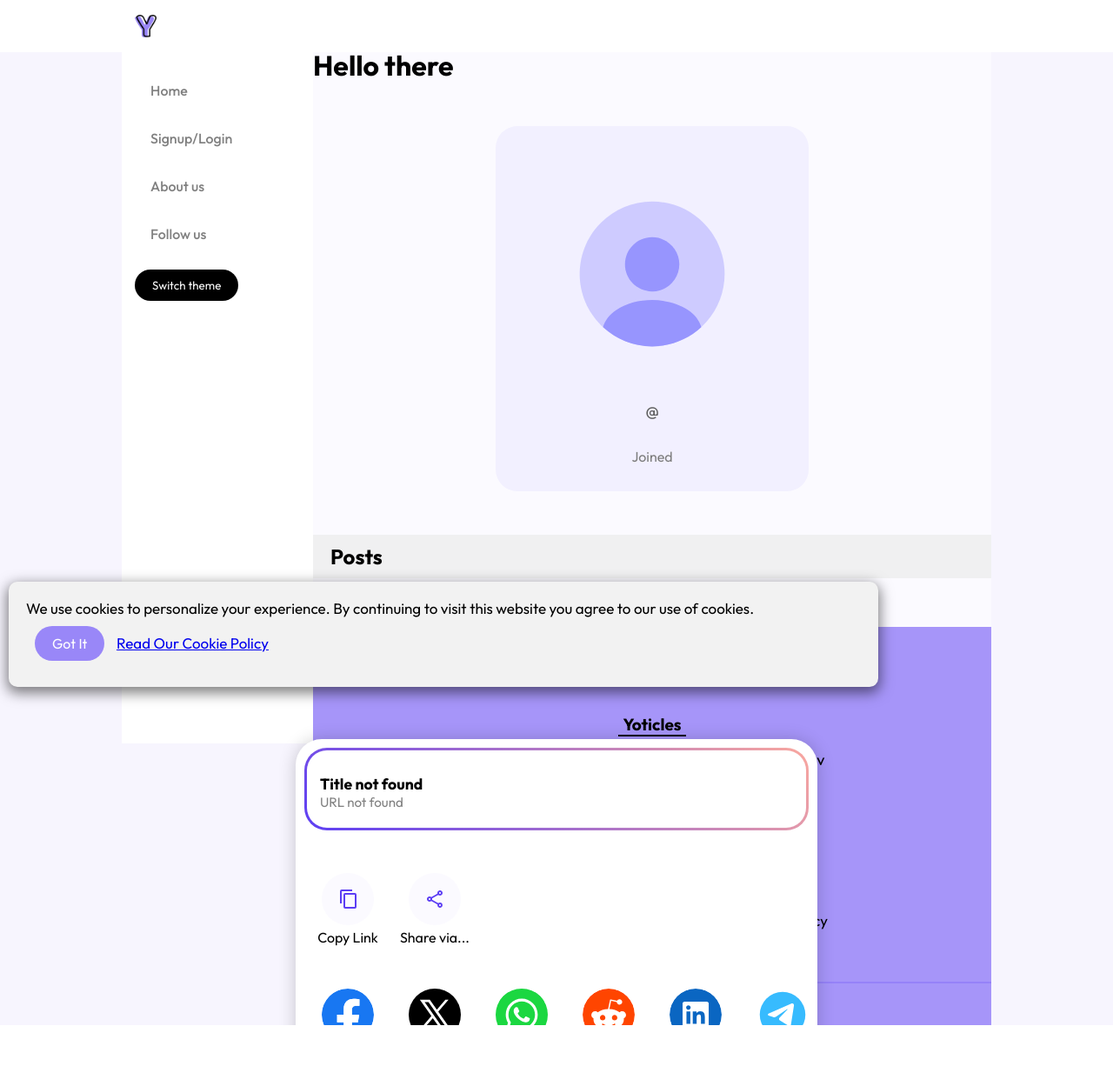
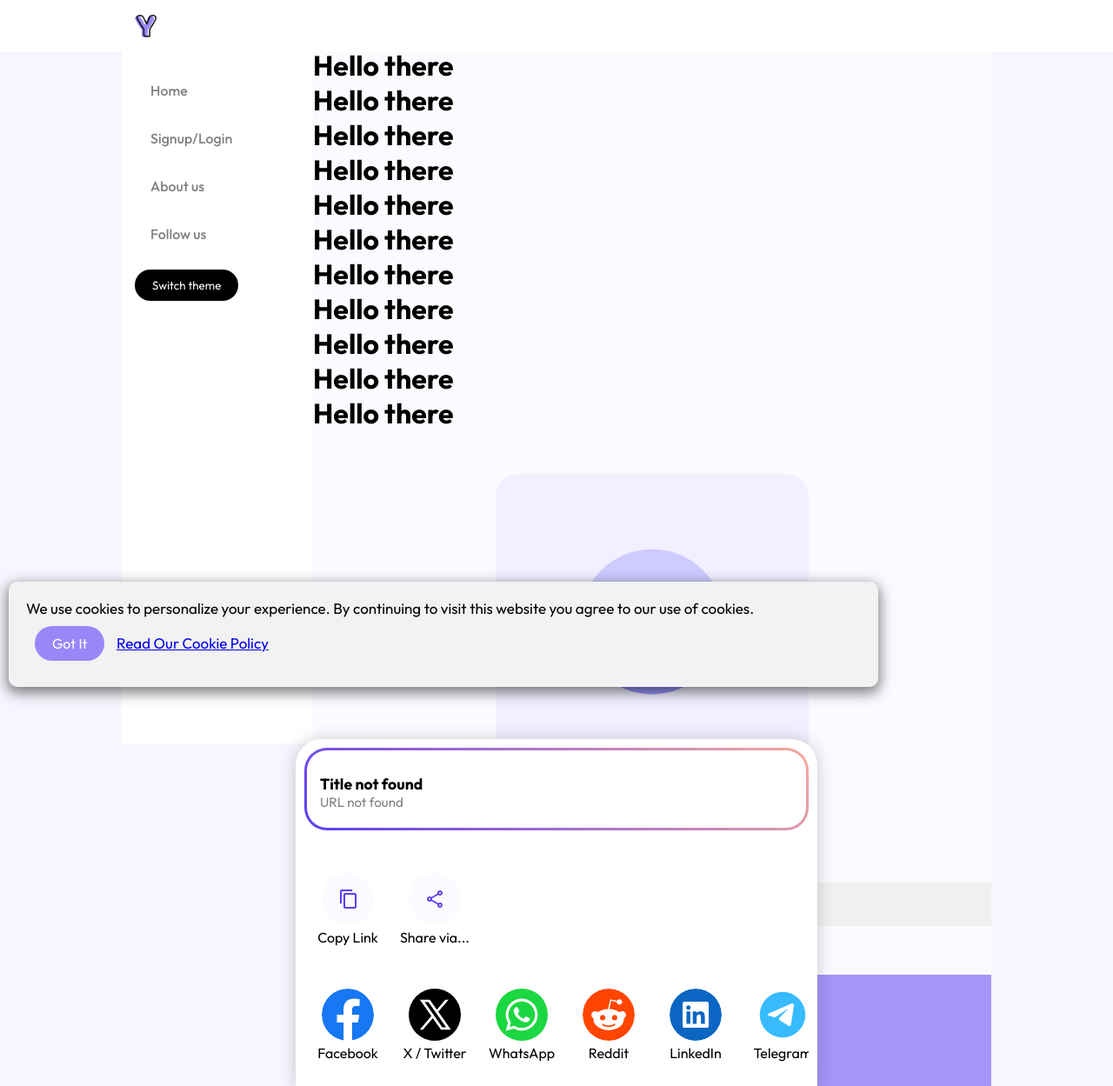
Before and after one commit to saish660/yoticles-django, a Django app: template DjangoYoticles/yoticles/templates/yoticles/profile.html in a window 1280 px wide. Shown: the top 1249 px of the page at 87% size. Before the commit the page ends 1179 px from the top, so only its background shows below. Run offline with Django 3.2, Linux system fonts and the light colour scheme; the template is opened without the code that fills it, so the values that code supplies are empty.

Commit message:
testing commit in github.com

```diff
--- a/DjangoYoticles/yoticles/templates/yoticles/profile.html
+++ b/DjangoYoticles/yoticles/templates/yoticles/profile.html
@@ -13,6 +13,16 @@
 {% endblock %}
 
 {% block body %}
+    <h1>Hello there</h1>
+    <h1>Hello there</h1>
+    <h1>Hello there</h1>
+    <h1>Hello there</h1>
+    <h1>Hello there</h1>
+    <h1>Hello there</h1>
+    <h1>Hello there</h1>
+    <h1>Hello there</h1>
+    <h1>Hello there</h1>
+    <h1>Hello there</h1>
     <h1>Hello there</h1>
 
         <div class="profile-details">
```
